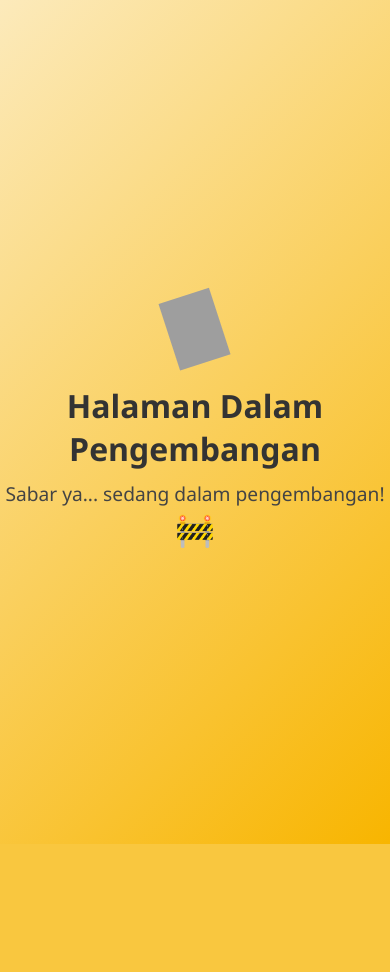
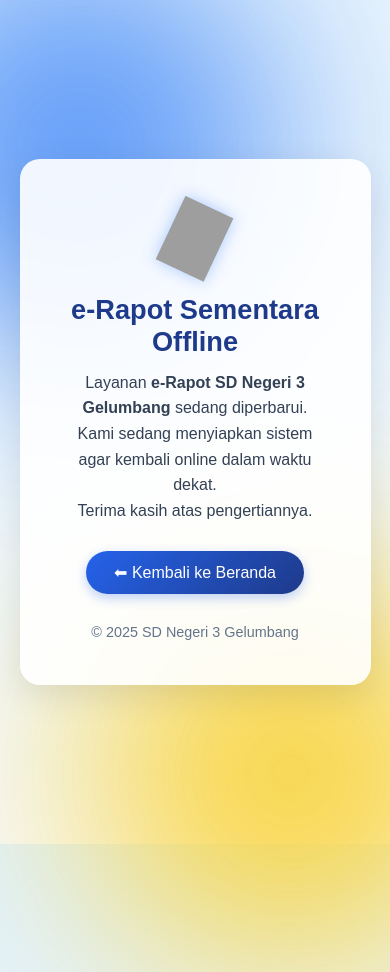
Before and after one commit to Ipanator/RAPOT-SDN-3-GEUMBANG, a PHP site: page /info.php in a window 390 px wide; the page is wider, and only the part inside the window is pictured. Before the commit the page ends 844 px from the top of that part, so only its background shows below. Run offline with PHP 8.4, Linux system fonts and the light colour scheme; grey boxes are pictures that could not be loaded.

Commit message:
info.php

```diff
--- a/info.php
+++ b/info.php
@@ -3,79 +3,145 @@
 <head>
   <meta charset="UTF-8">
   <meta name="viewport" content="width=device-width, initial-scale=1">
-  <title>Info sekolah SD Negeri 3 Gelumbang</title>
+  <title>e-Rapot SD Negeri 3 Gelumbang</title>
   <style>
     * {
-      box-sizing: border-box;
       margin: 0;
       padding: 0;
+      box-sizing: border-box;
     }
 
     body {
-      background: linear-gradient(135deg, #fceabb, #f8b500);
-      font-family: 'Segoe UI', Tahoma, Geneva, Verdana, sans-serif;
       height: 100vh;
       display: flex;
       justify-content: center;
       align-items: center;
-      color: #333;
+      background: radial-gradient(circle at top left, #e0f2fe, #f8fafc);
+      font-family: "Poppins", sans-serif;
+      color: #1e293b;
+      overflow: hidden;
     }
 
-    .container {
-      text-align: center;
+    .glow {
+      position: absolute;
+      width: 400px;
+      height: 400px;
+      border-radius: 50%;
+      filter: blur(100px);
+      opacity: 0.6;
+      animation: float 8s ease-in-out infinite alternate;
     }
 
-    .gear {
-      width: 100px;
-      height: 100px;
+    .glow.blue {
+      background: #3b82f6;
+      top: -80px;
+      left: -120px;
+    }
+
+    .glow.gold {
+      background: #facc15;
+      bottom: -100px;
+      right: -100px;
+    }
+
+    @keyframes float {
+      from { transform: translateY(0); opacity: 0.6; }
+      to { transform: translateY(30px); opacity: 0.8; }
+    }
+
+    .card {
+      position: relative;
+      z-index: 1;
+      background: rgba(255, 255, 255, 0.9);
+      backdrop-filter: blur(15px);
+      border-radius: 20px;
+      padding: 45px 40px;
+      text-align: center;
+      width: 90%;
+      max-width: 460px;
+      box-shadow: 0 10px 35px rgba(0, 0, 0, 0.1);
+      animation: fadeIn 1.2s ease;
+    }
+
+    @keyframes fadeIn {
+      from { opacity: 0; transform: translateY(25px); }
+      to { opacity: 1; transform: translateY(0); }
+    }
+
+    .icon {
+      width: 85px;
+      height: 85px;
       margin: 0 auto 20px;
       background: url('https://i.ibb.co/TrKp3Ry/gear.png') no-repeat center;
       background-size: contain;
-      animation: spin 3s linear infinite;
+      animation: spin 5s linear infinite;
+      filter: drop-shadow(0 0 8px rgba(59,130,246,0.4));
     }
 
     @keyframes spin {
-      0% { transform: rotate(0deg); }
-      100% { transform: rotate(360deg); }
+      from { transform: rotate(0deg); }
+      to { transform: rotate(360deg); }
     }
 
     h1 {
-      font-size: 2.5rem;
-      margin-bottom: 10px;
+      font-size: 2rem;
+      font-weight: 600;
+      color: #1e3a8a;
+      margin-bottom: 12px;
     }
 
     p {
-      font-size: 1.2rem;
-      color: #444;
+      font-size: 1.05rem;
+      color: #334155;
+      line-height: 1.6;
+      margin-bottom: 28px;
     }
 
-    .emoji {
-      font-size: 2rem;
-      animation: bounce 1s infinite alternate;
+    .btn {
+      display: inline-block;
+      padding: 12px 28px;
+      background: linear-gradient(135deg, #2563eb, #1e3a8a);
+      color: #fff;
+      text-decoration: none;
+      border-radius: 30px;
+      font-weight: 500;
+      box-shadow: 0 4px 12px rgba(37,99,235,0.3);
+      transition: all 0.3s ease;
     }
 
-    @keyframes bounce {
-      from { transform: translateY(0); }
-      to { transform: translateY(-10px); }
+    .btn:hover {
+      background: linear-gradient(135deg, #1d4ed8, #1e3a8a);
+      transform: translateY(-3px);
+      box-shadow: 0 8px 20px rgba(37,99,235,0.45);
+    }
+
+    footer {
+      margin-top: 30px;
+      font-size: 0.9rem;
+      color: #64748b;
     }
 
     @media (max-width: 600px) {
-      h1 {
-        font-size: 2rem;
-      }
-
-      .gear {
-        width: 70px;
-        height: 70px;
-      }
+      h1 { font-size: 1.7rem; }
+      p { font-size: 1rem; }
+      .icon { width: 70px; height: 70px; }
     }
   </style>
 </head>
 <body>
-  <div class="container">
-    <div class="gear"></div>
-    <h1>Halaman Dalam Pengembangan</h1>
-    <p>Sabar ya... sedang dalam pengembangan! <span class="emoji">🚧</span></p>
+  <div class="glow blue"></div>
+  <div class="glow gold"></div>
+
+  <div class="card">
+    <div class="icon"></div>
+    <h1>e-Rapot Sementara Offline</h1>
+    <p>
+      Layanan <strong>e-Rapot SD Negeri 3 Gelumbang</strong> sedang diperbarui.<br>
+      Kami sedang menyiapkan sistem agar kembali online dalam waktu dekat.<br>
+      Terima kasih atas pengertiannya.
+    </p>
+    <a href="https://sdn3gelumbang.my.id/" class="btn">⬅ Kembali ke Beranda</a>
+    <footer>© 2025 SD Negeri 3 Gelumbang</footer>
   </div>
 </body>
 </html>
```
